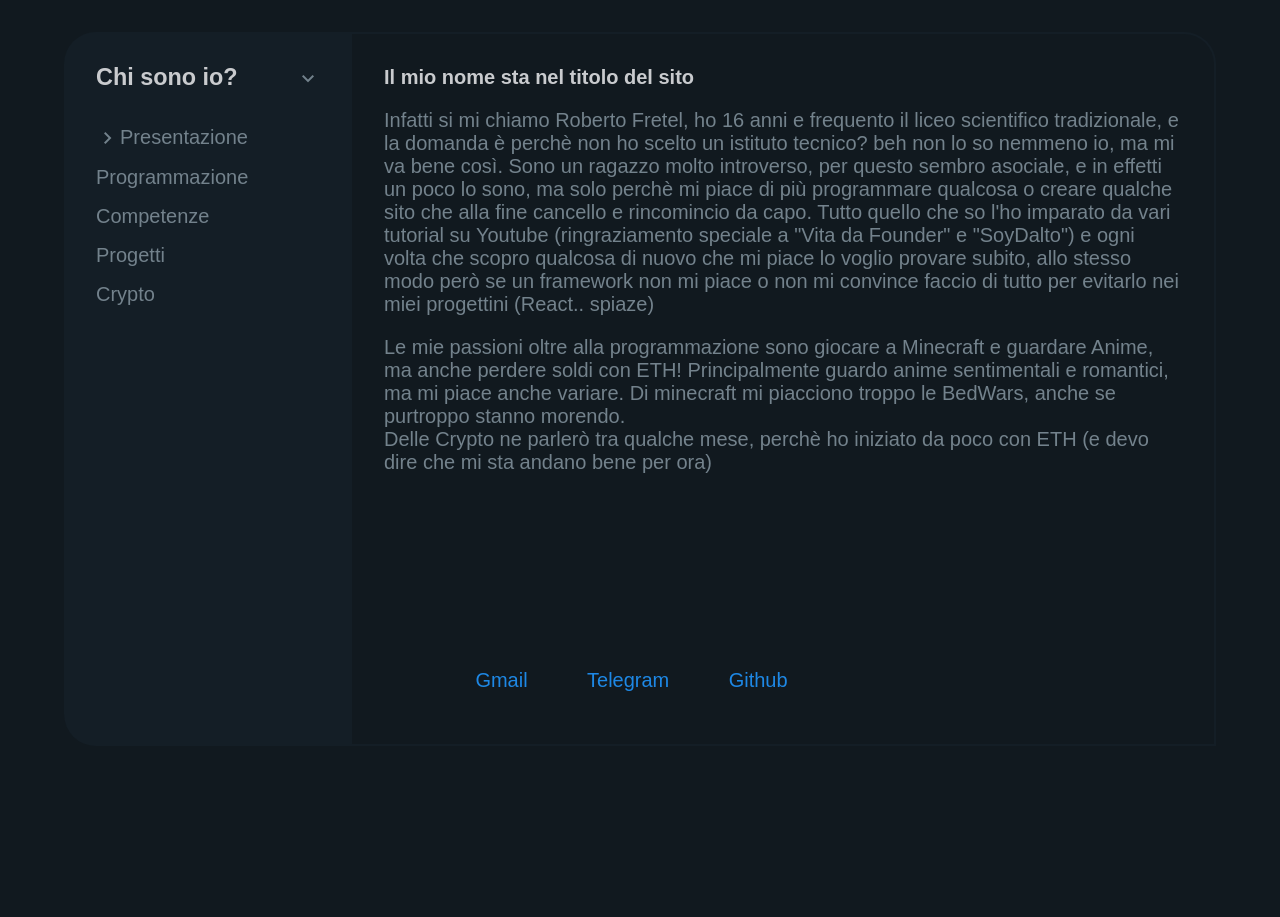
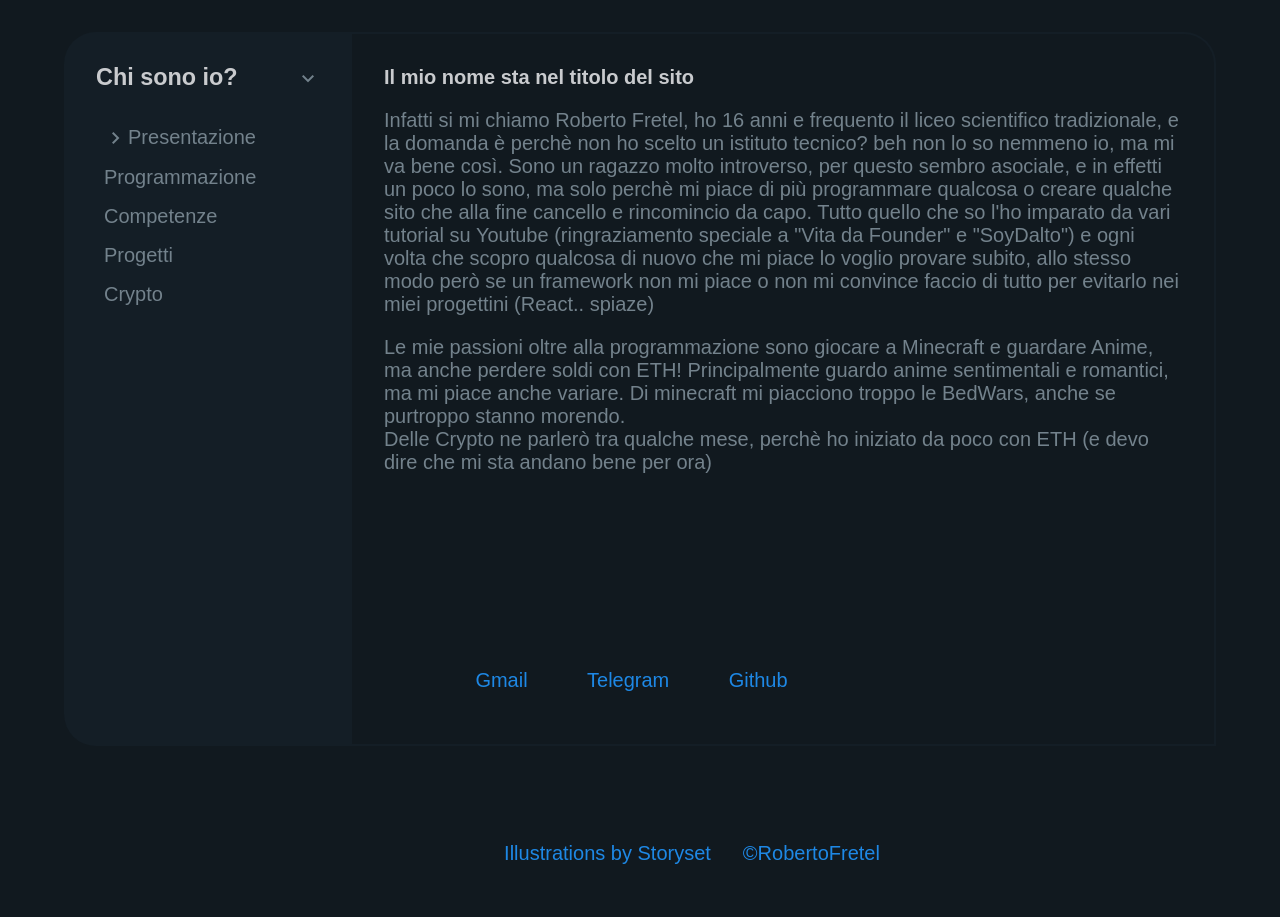
Before and after one commit to RobertoFretel/PortFolio, a website built with Vite: page index.html in a window 1280 px wide. Shown: the part 740-1657 px from the top of the page. Before the commit the page ends 1486 px from the top, so only its background shows below. Built offline with nearby package versions, Linux system fonts and the light colour scheme.

Commit message:
Primo Cambio

```diff
--- a/assets/stile.css
+++ b/assets/stile.css
@@ -128,6 +128,7 @@ aside details ul {
     list-style-type: none;
     margin-top: 0px;
     padding-top: 0px;
+    padding-left: 2.5rem;
 }
 
 aside details ul li {
@@ -188,3 +189,14 @@ article.side {
     display: flex;
     align-items: center;
 }
+
+footer {
+    width: 100%;
+    padding: 2rem;
+}
+
+footer ul {
+    list-style-type: none;
+    display: flex;
+    justify-content: center;
+}
--- a/index.html
+++ b/index.html
@@ -173,6 +173,21 @@
             </main>
         </div>
     </main>
+    <footer>
+        <ul>
+            <li>
+                <a href="https://storyset.com/people">
+                    Illustrations by Storyset
+                </a>
+            </li>
+            <div style="width: 2rem;"></div>
+            <li>
+                <a target="_blank" style="cursor: pointer;">
+                    &copy;RobertoFretel
+                </a>
+            </li>
+        </ul>
+    </footer>
     <script src="assets/tabs.js"></script>
     <script src="assets/script.js"></script>
 </body>
```
